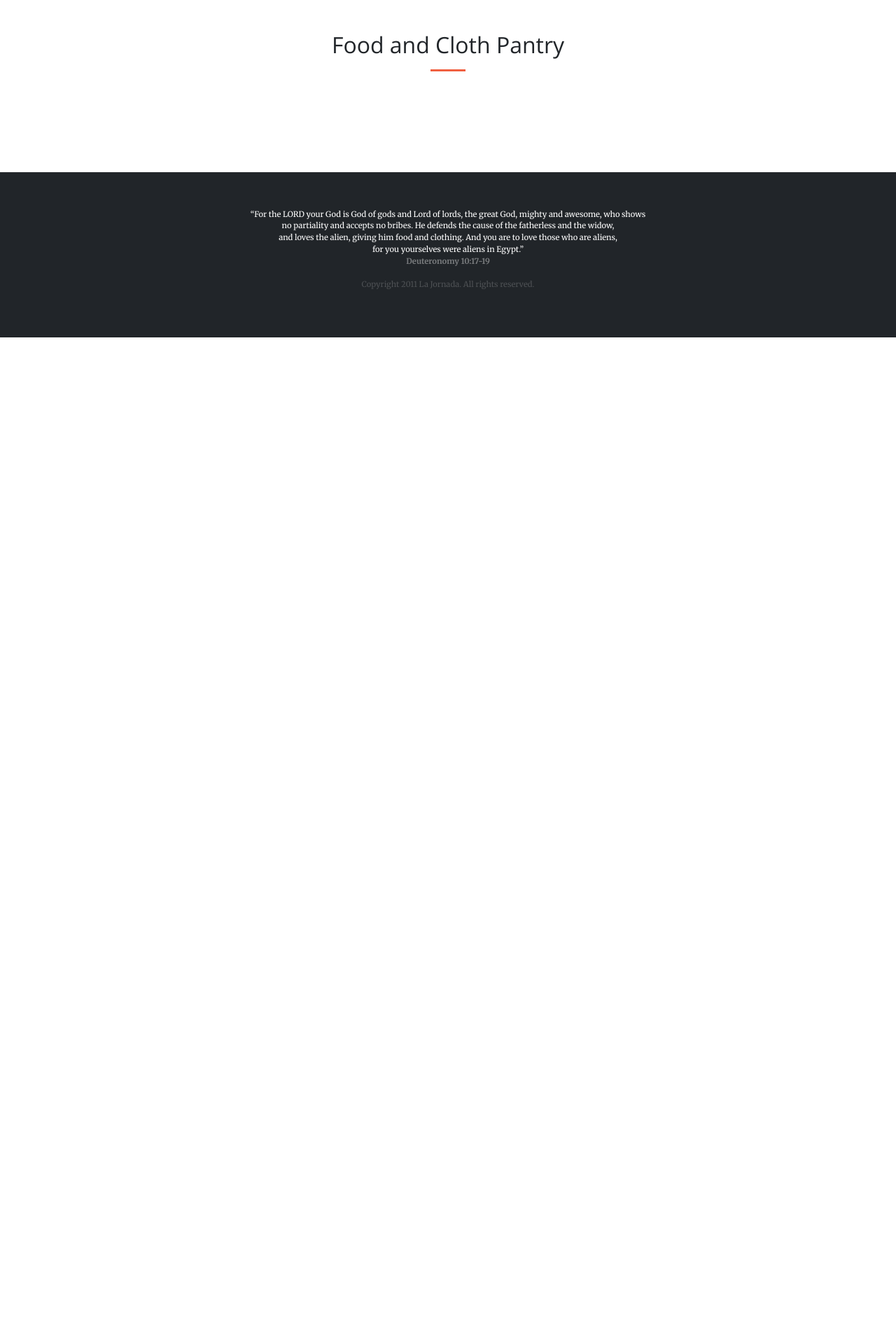
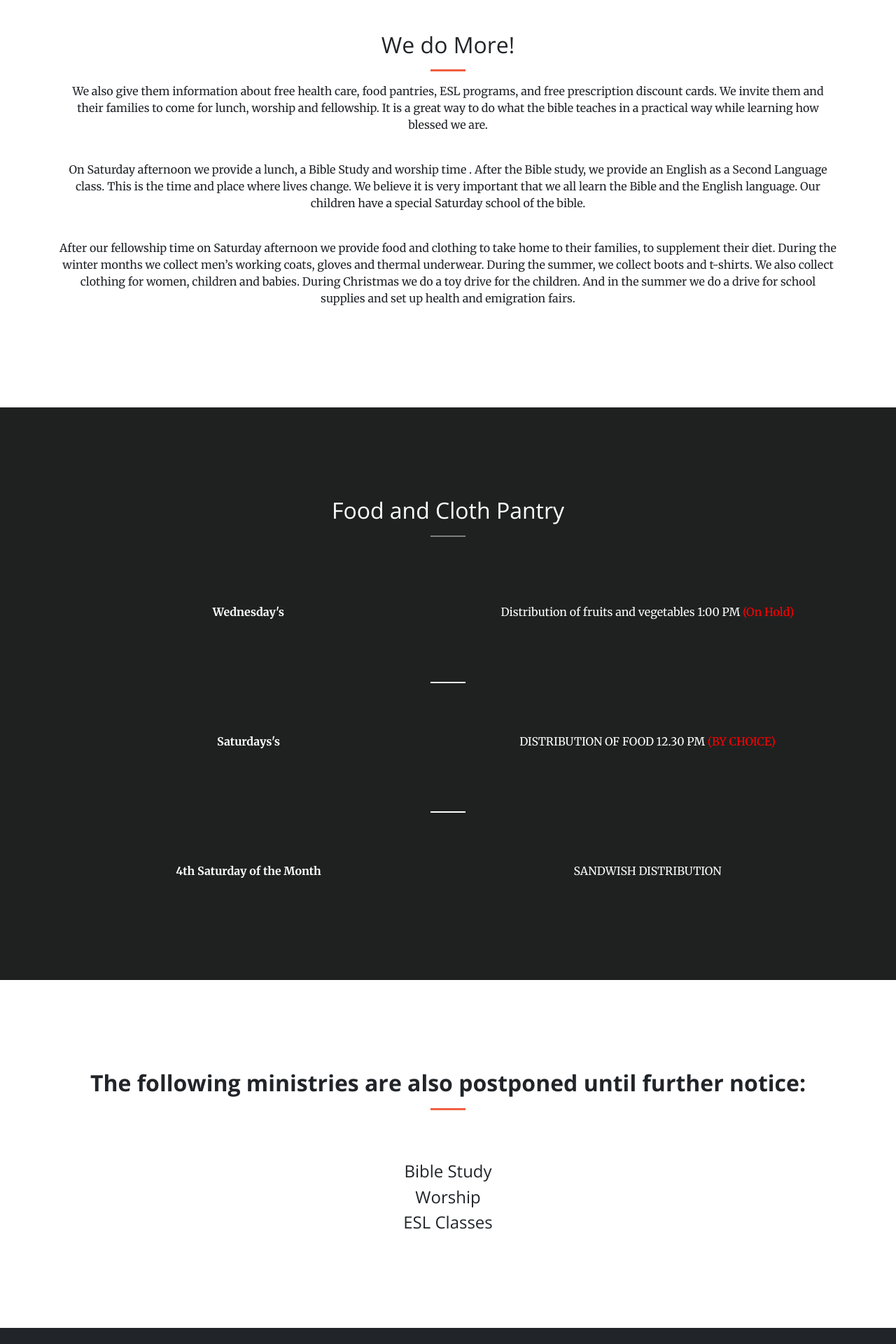
Before and after one commit to JazmynFuller/JazmynFuller.github.io, a PHP site: page /LaJornada/aboutUs.html in a window 1280 px wide. Shown: the part 801-2721 px from the top of the page at 70% size. Before the commit the page ends 1283 px from the top, so only its background shows below. Run offline with PHP 8.4, Linux system fonts and the light colour scheme; some libraries are stand-ins or nearby versions.

Commit message:
updatd about page

```diff
--- a/LaJornada/aboutUs.html
+++ b/LaJornada/aboutUs.html
@@ -19,7 +19,7 @@
 </head>
 
 <body>
-    <nav class="navbar navbar-light navbar-expand-lg fixed-top" id="mainNav" style="background: rgba(118, 77, 214,.8);">
+    <nav class="navbar navbar-light navbar-expand-lg fixed-top" id="mainNav" style="background: rgba(28, 138, 106,.8);">
         <div class="container"><a class="navbar-brand js-scroll-trigger" href="index.html">La&nbsp; Jornada</a><button data-toggle="collapse" data-target="#navbarResponsive" class="navbar-toggler navbar-toggler-right" type="button" aria-controls="navbarResponsive" aria-expanded="false"
                 aria-label="Toggle navigation"><i class="fa fa-align-justify"></i></button>
             <div class="collapse navbar-collapse" id="navbarResponsive">
@@ -65,12 +65,78 @@
         </div>
     </section>
 
-   <section id="food">
+    <section id="food">
+        <div class="container">
+            <div class="row text-black text-center">
+                <div class="col-12">
+                    <h2>We do More!</h2>
+                    <hr>
+                </div>
+            </div>
+            <div class="row text-black text-center justify-content-center">
+                <div class="col-12">
+                    <p>We also give them information about free health care, food pantries, ESL programs, and free prescription discount cards.  We invite them and their families to come for lunch, worship and fellowship. It is a great way to do what the bible teaches in a practical way while learning how blessed we are.</p><br>
+
+                    <p>On  Saturday   afternoon we provide a lunch, a Bible Study and worship time . After the Bible study, we provide an English as a  Second Language  class. This is the time and place where lives change. We believe it is very important that we all learn the Bible and the English language. Our children have a special  Saturday school of the bible. </p> <br>
+
+                    <p>After our fellowship time  on Saturday  afternoon we provide food and clothing to take home to their families, to supplement their diet. During the winter months we collect men’s working coats, gloves and thermal underwear. During the summer, we collect  boots and t-shirts. We also collect clothing for women, children and babies. During Christmas we do a toy drive for the children. And in the summer we do a drive for school supplies and set up health and emigration fairs. </p>
+                </div>
+            </div>
+        </div>
+    </section>
+
+   <section id="schedule">
+       <div class="container">
+           <div class="row text-center text-white">
+               <div class="col-12">
+                   <h2>Food and Cloth Pantry</h2>
+                   <hr style="height:2px;border-width:0;color:gray;background-color:grey;">
+               </div>
+           </div>
+           <br>
+           <div class="row text-center text-white" style="padding: 5% 0;">
+               <div class="col-6">
+                   <p><strong>Wednesday's</strong></p>
+               </div>
+               <div class="col-6">
+                   <p>Distribution of fruits and vegetables 1:00 PM <span style="color: red;">(On Hold)</span></p>
+               </div>
+           </div>
+           <hr style="height:2px;border-width:0;color:gray;background-color:white;">
+           <div class="row text-center text-white" style="padding: 5% 0;">
+               <div class="col-6">
+                   <p><strong>Saturdays's</strong></p>
+               </div>
+               <div class="col-6">
+                   <p>DISTRIBUTION OF FOOD 12.30 PM  <span style="color: red;">(BY CHOICE)</span></p>
+               </div>
+           </div>
+           <hr style="height:2px;border-width:0;color:gray;background-color:white;">
+           <div class="row text-center text-white" style="padding-top: 5%;">
+               <div class="col-6">
+                   <p><strong>4th Saturday of the Month</strong></p>
+               </div>
+               <div class="col-6">
+                   <p>SANDWISH DISTRIBUTION  <span style="color: red;"></span></p>
+               </div>
+           </div>
+       </div>
+   </section>
+
+   <section id="ministries">
        <div class="container">
            <div class="row text-center text-black">
+               <div class="col-12" style="margin-bottom:5%;">
+                   <h2><strong>The following ministries are also postponed until further notice:</strong></h2>
+                   <hr>
+               </div>
+           </div>
+
+           <div class="row text-center">
                <div class="col-12">
-                   <h2>Food and Cloth Pantry</h2>
-                   <hr>
+                   <h4>Bible Study</h4>
+                   <h4>Worship</h4>
+                   <h4>ESL Classes</h4>
                </div>
            </div>
        </div>
--- a/LaJornada/my-styles.css
+++ b/LaJornada/my-styles.css
@@ -60,7 +60,17 @@
   background-color: rgba(0,0,0,.5);
   width: 70%;
 }
-#food{
+#food, #ministries{
   background-color: #fff;
   z-index: -5;
 }
+
+#schedule {
+  background-color: rgb(31, 33, 32);
+  z-index: -5;
+}
+
+#special-hr{
+  width: 50% !important;
+  background-color: black;
+}
```
